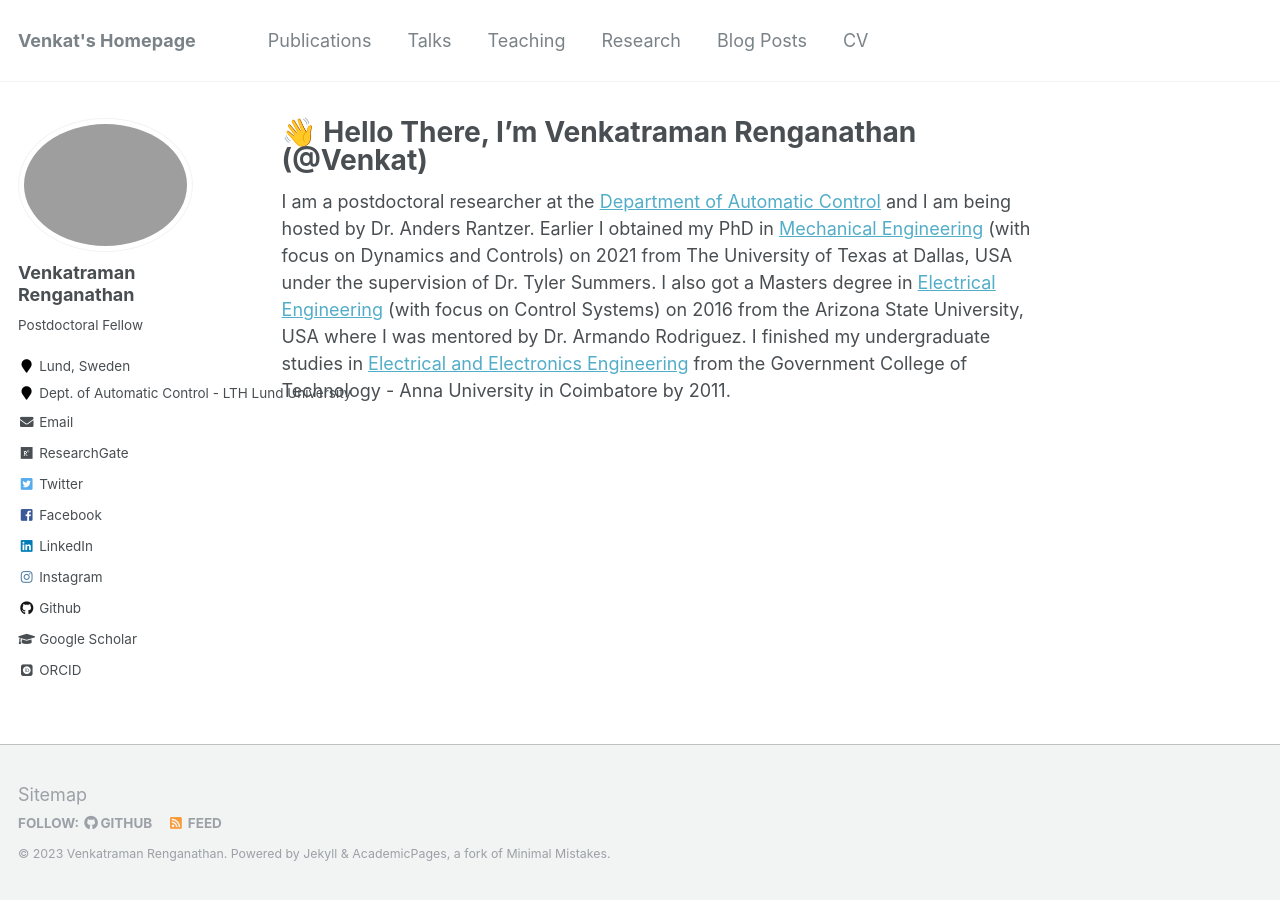
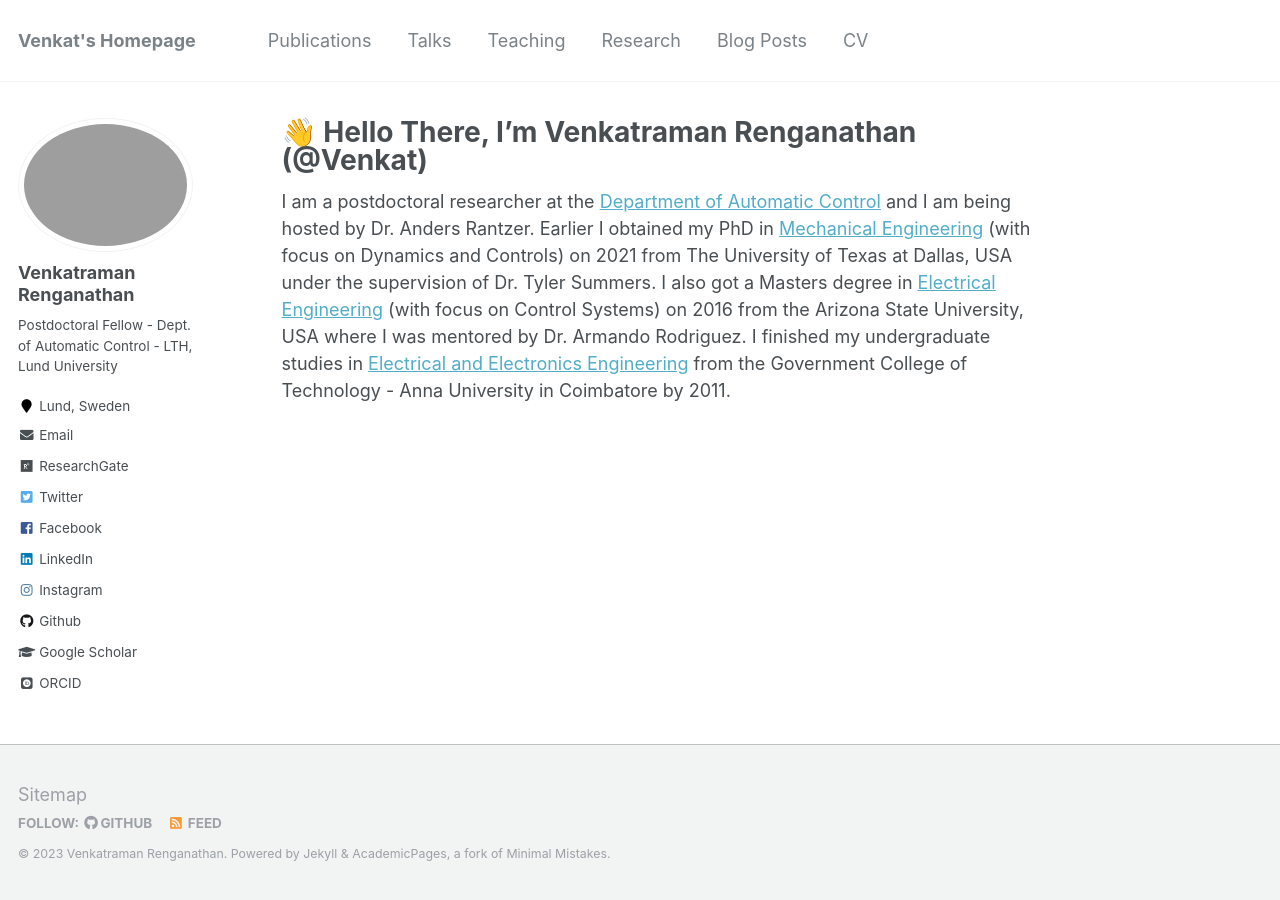
Before and after one commit to venkatramanrenganathan/venkatramanrenganathan.github.io, a Jekyll site: the page built from _pages/about.md, in a window 1280 px wide. Built offline with Jekyll 4.4.1, drawn with Linux system fonts in a browser that asks for light colours; some web fonts are replaced.

```diff
--- a/_config.yml
+++ b/_config.yml
@@ -82,10 +82,9 @@ analytics:
 author:
   name             : "Venkatraman Renganathan"
   avatar           : "Sriram.jpg"
-  bio              : "Postdoctoral Fellow"
+  bio              : "Postdoctoral Fellow - Dept. of Automatic Control - LTH, Lund University"
   location         : "Lund, Sweden"
-  employer         : "Dept. of Automatic Control - LTH
-                      Lund University"
+  employer         :
   pubmed           :
   googlescholar    : "https://scholar.google.com/citations?user=D2ANMyEAAAAJ&hl=en&oi=ao"
   email            : "venkatraman.renganathan@control.lth.se"
```
